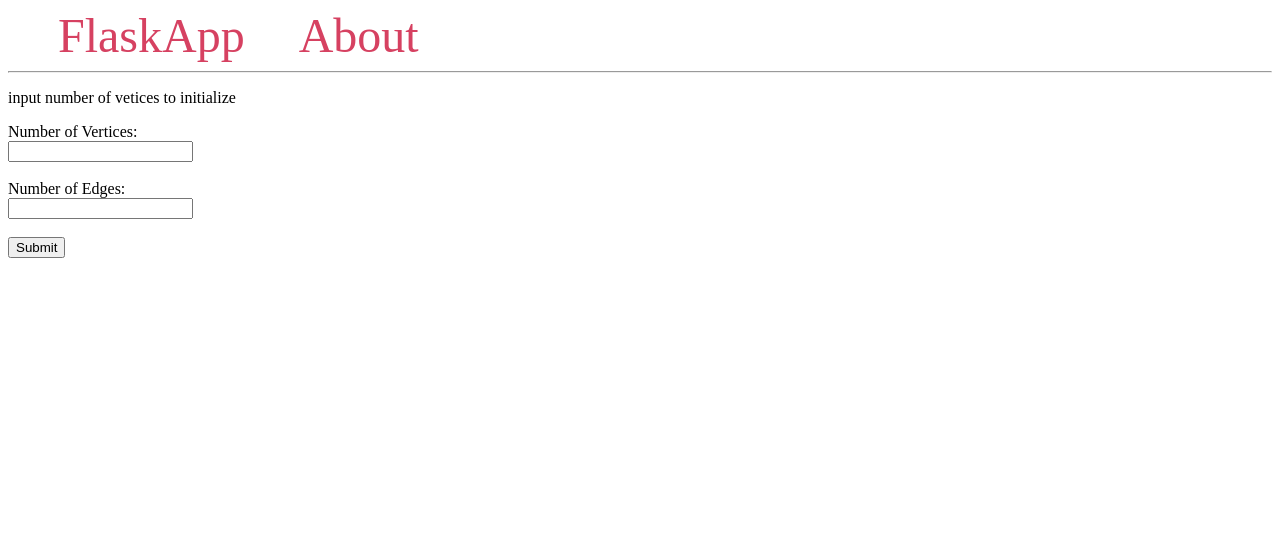
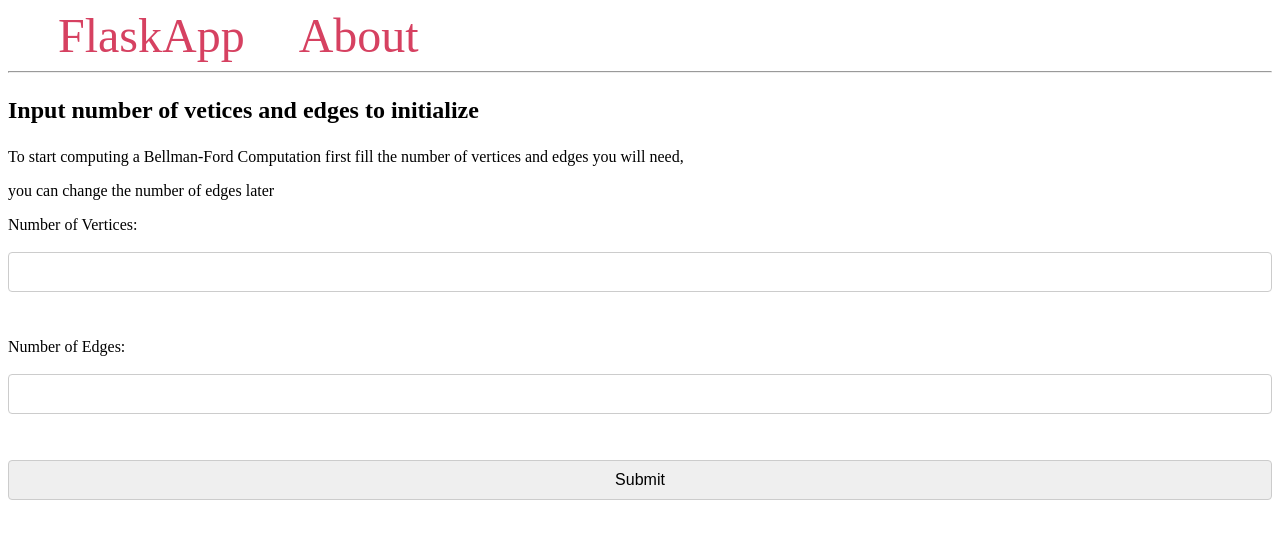
Before and after one commit to BlightG/Bellman-Ford, a Flask app: page / in a window 1280 px wide. Shown: the top 539 px of the page. Run offline with Flask 3, Linux system fonts and the light colour scheme.

Commit message:
second commit

```diff
--- a/app/__init__.py
+++ b/app/__init__.py
@@ -1,5 +1,6 @@
 from flask import Flask
 
 app = Flask(__name__)
+app.secret_key = 'your_secret_key'
 
 from app import routes
--- a/app/routes.py
+++ b/app/routes.py
@@ -1,6 +1,7 @@
-from flask import Flask, request, render_template, redirect, url_for
+from flask import request, render_template, redirect, url_for, flash
 from app import app
 from graph.belman import Graph
+from app.utils.combinations import combinations
 
 @app.route('/edges', methods=['GET', 'POST'])
 def indexs():
@@ -12,8 +13,12 @@ def indexs():
 
     vertices = int(vertices)
     edges = int(edges)
+    max_edge = combinations(vertices)
 
     if request.method == 'GET':
+        if max_edge < edges:
+            edges = max_edge
+            flash(f"with {vertices} verticees maximun allowd edges is {max_edge} ")
         return render_template('/index.html', vertices=vertices, edges=edges)
 
     if request.method == 'POST':
@@ -27,7 +32,6 @@ def indexs():
 
         # Parse edges from form data
         for edge in edge_data:
-           print(edge)
            u, v, w = map(int, edge.split(','))
            graph.add_edge(u, v, w)
 
--- /dev/null
+++ b/app/static/index.css
@@ -0,0 +1,91 @@
+/* General container styles */
+.container {
+    max-width: 600px;
+    margin: 50px auto;
+    padding: 20px;
+    border: 1px solid #ddd;
+    border-radius: 8px;
+    box-shadow: 0 4px 8px rgba(0, 0, 0, 0.1);
+    font-family: Arial, sans-serif;
+}
+
+/* Form styles */
+form {
+    display: flex;
+    flex-direction: column;
+}
+
+form input {
+    padding: 10px;
+    margin-bottom: 10px;
+    border: 1px solid #ccc;
+    border-radius: 4px;
+    font-size: 16px;
+}
+
+form button {
+    padding: 10px;
+    background-color: #007bff;
+    color: white;
+    border: none;
+    border-radius: 4px;
+    cursor: pointer;
+    font-size: 16px;
+}
+
+form button:hover {
+    background-color: #0056b3;
+}
+
+/* Alert styles */
+.alert {
+    padding: 15px;
+    margin-bottom: 20px;
+    border-radius: 4px;
+    font-size: 16px;
+    position: relative;
+    width: 100%;
+}
+
+/* Success alert styles */
+.alert-success {
+    color: #155724;
+    background-color: #d4edda;
+    border: 1px solid #c3e6cb;
+}
+
+/* Error alert styles */
+.alert-error {
+    color: #721c24;
+    background-color: #f8d7da;
+    border: 1px solid #f5c6cb;
+}
+
+/* Close button styles */
+.close-btn {
+    position: absolute;
+    top: 8px;
+    right: 10px;
+    font-size: 20px;
+    font-weight: bold;
+    color: #000;
+    cursor: pointer;
+    opacity: 0.7;
+}
+
+.close-btn:hover {
+    opacity: 1;
+}
+
+.message {
+    padding: 10px;
+    margin: 5px;
+    background-color: #f3f3f3
+}
+
+nav a {
+    color: #d64161;
+    font-size: 3em;
+    margin-left: 50px;
+    text-decoration: none;
+}
--- a/app/templates/base.html
+++ b/app/templates/base.html
@@ -3,27 +3,18 @@
 
     <head>
         <meta charset="UTF-8">
+        <meta name="viewport" content="width=device-width, initial-scale=1.0">
         <title>{% block title %} {% endblock %} - FlaskApp</title>
-        <style>
-            .message {
-                padding: 10px;
-                margin: 5px;
-                background-color: #f3f3f3
-            }
+        <link rel="stylesheet" href="{{ url_for('static', filename='index.css') }}">
 
-            nav a {
-                color: #d64161;
-                font-size: 3em;
-                margin-left: 50px;
-                text-decoration: none;
-            }
-        </style>
+
+
     </head>
 
     <body>
         <nav>
             <a href="{{ url_for('index') }}">FlaskApp</a>
-            <a href="#">About</a>
+            <a href="https://en.wikipedia.org/wiki/Bellman%E2%80%93Ford_algorithm">About</a>
         </nav>
         <hr>
         <div class="content">
--- a/app/templates/start.html
+++ b/app/templates/start.html
@@ -1,6 +1,12 @@
 {% extends 'base.html' %}
 {% block content %}
-<p>input number of vetices to initialize </p>
+<div class="start-message">
+	<h2>
+		<p>Input number of vetices and edges to initialize</p>
+	</h2>
+	<p> To start computing a Bellman-Ford Computation first fill the number of vertices and edges you will need, </p>
+	<p> you can change the number of edges later</p>
+</div>
 <form method="POST">
 	<label for="vertices">Number of Vertices:</label><br>
 	<input type="number" id="vertices" name="vertices" min="2" required><br><br>
--- /dev/null
+++ b/app/utils/combinations.py
@@ -0,0 +1,3 @@
+def combinations(vertices):
+    n = vertices
+    return int((n * (n - 1)) / 2)
```
Also changed, not shown: app/templates/index.html (+31 -4 lines), app/utils/__init__.py (added), requirments.txt (renamed from requirments.py), 5 other files.
